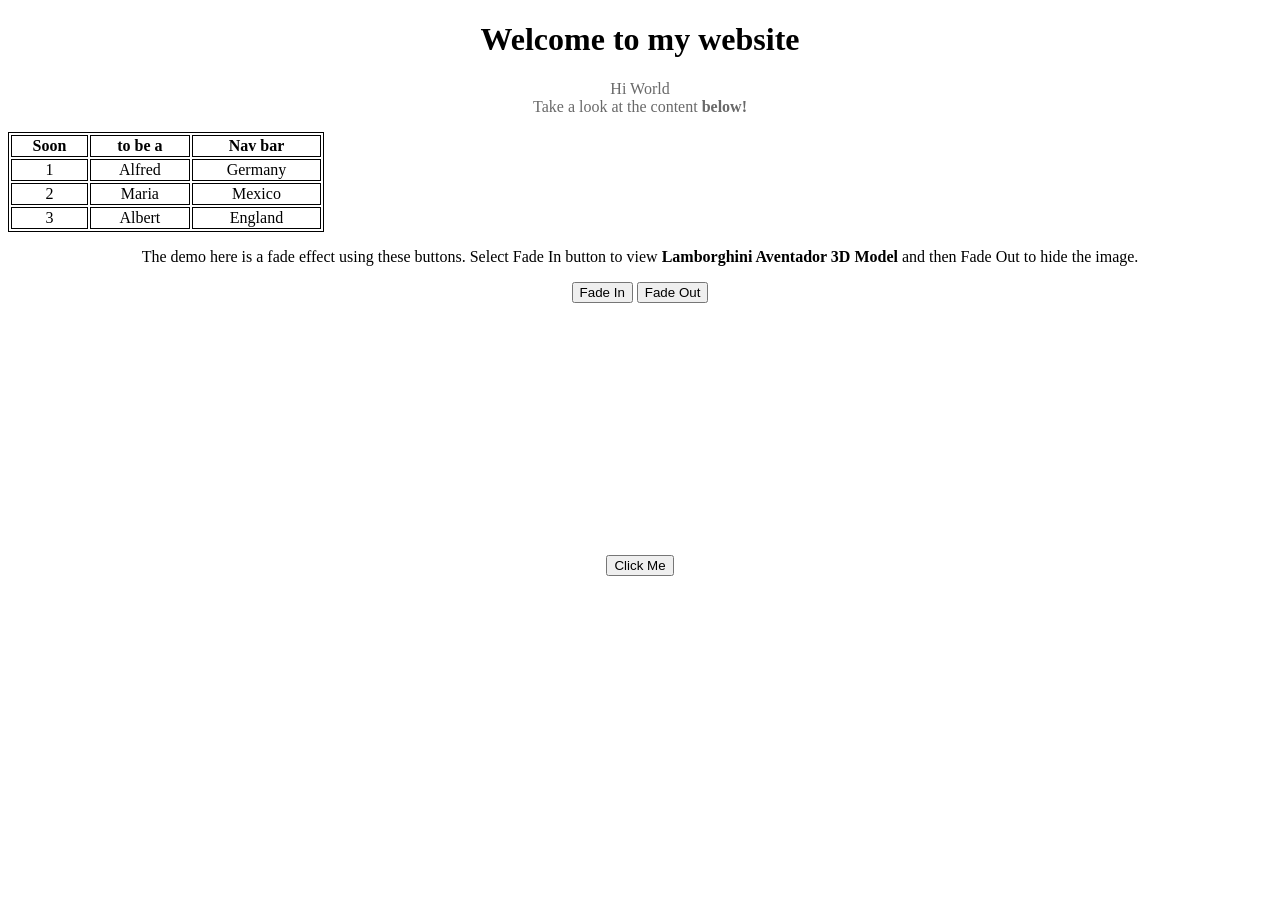
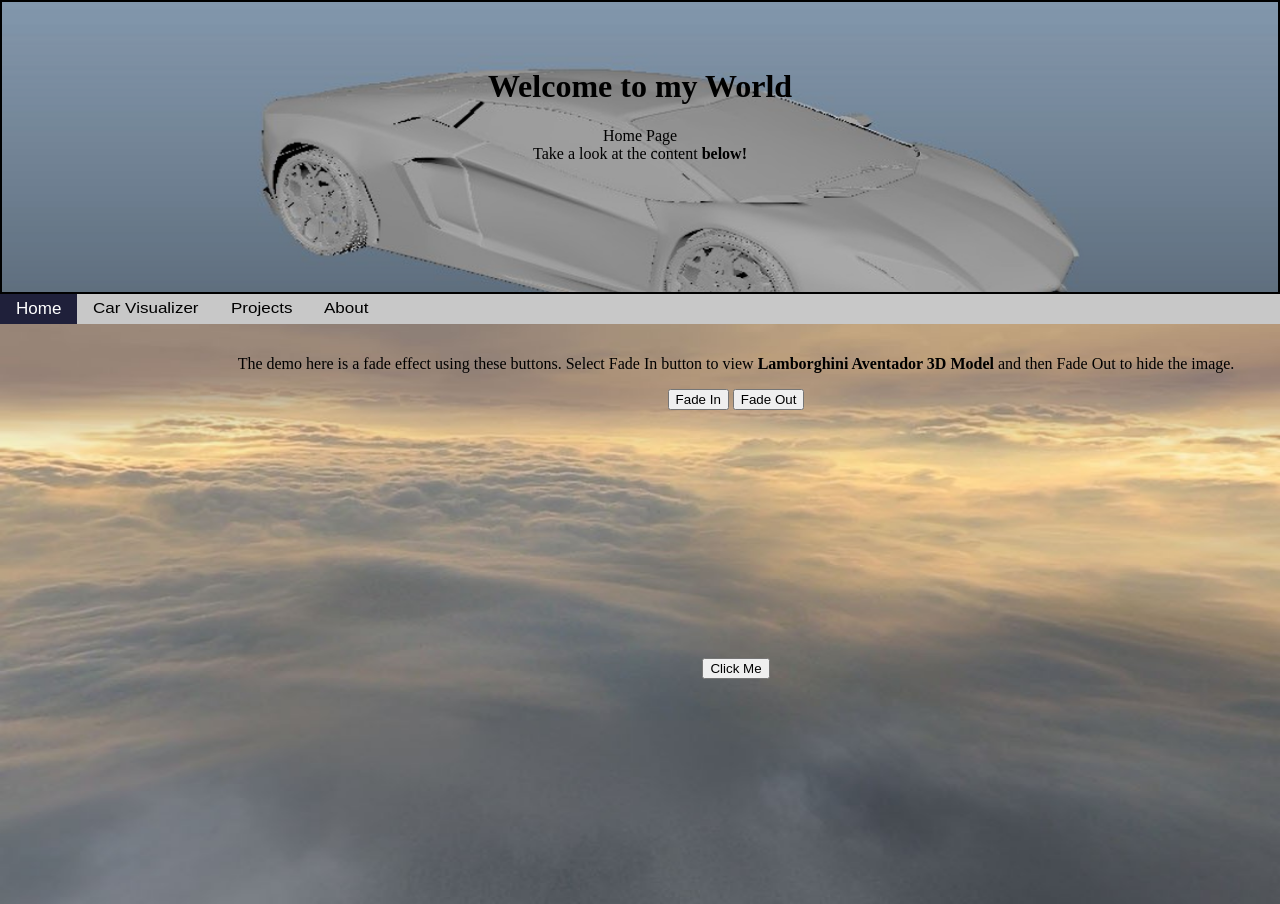
Before and after one commit to rsamanta1/demo, a plain HTML site: page index.html in a window 1280 px wide. Before the commit the page ends 800 px from the top, so only its background shows below. Drawn offline with Linux system fonts and the light colour scheme.

Commit message:
Add files via upload

```diff
--- a/index.html
+++ b/index.html
@@ -8,56 +8,40 @@
     <title>HTML Demo Website</title>
 </head>
 <body>
-    <h1>Welcome to my website</h1>
-    <p>
-        Hi World<br />Take a look at the content <b>below!</b>
-    </p>
-    <style>
-        table, th, td {
-            border: 1px solid black;
-            text-align: center;
-        }
-    </style>
-    <table style="width: 25%">
-        <tr>
-            <th>Soon</th>
-            <th>to be a</th>
-            <th>Nav bar</th>
-        </tr>
-        <tr>
-            <td>1</td>
-            <td>Alfred</td>
-            <td>Germany</td>
-        </tr>
-        <tr>
-            <td>2</td>
-            <td>Maria</td>
-            <td>Mexico</td>
-        </tr>
-        <tr>
-            <td>3</td>
-            <td>Albert</td>
-            <td>England</td>
-        </tr>
-    </table>
+    <div class="header">
+        <h1>Welcome to my World</h1>
+        <p>Home Page<br />Take a look at the content <b>below!</b></p>
+    </div>
+
+    <div id="navbar">
+
+            <ul class="topNav">
+                <li><a class="active" href="index.html">Home</a></li>
+                <li><a href="#Car Visualizer">Car Visualizer</a></li>
+                <li><a href="projects.html">Projects</a></li>
+                <li><a href="#About">About</a></li>
+            </ul>
+
+    </div>
+
+    <div class="content" style="margin-left:15%; padding: 15px 15px; height: 550px;">
+
 
         <p id="new">The demo here is a fade effect using these buttons. Select Fade In button to view <b>Lamborghini Aventador 3D Model</b> and then Fade Out to hide the image.</p>
         <div class="text-center">
             <button onclick="fadeIn()">Fade In</button>
             <button onclick="fadeOut()">Fade Out</button>
             <br />
-        <br />
             <img id="img1" src="lamborghini.png" alt="Lambo" width="538" height="212">
             <br />
         </div>
-
-
 
         <br />
         <div class="text-center">
             <button onclick="addThis()">Click Me</button> <br />
             <p3 id="demo"></p3>
         </div>
+    </div>
     <script src="script.js"></script>
 </body>
 </html>
--- a/script.js
+++ b/script.js
@@ -1,4 +1,16 @@
 //console.log("Halu, this works");
+window.onscroll = function () { myFunction() };
+
+var navbar = document.getElementById("navbar");
+var sticky = navbar.offsetTop;
+
+function myFunction() {
+    if (window.pageYOffset >= sticky) {
+        navbar.classList.add("sticky")
+    } else {
+        navbar.classList.remove("sticky");
+    }
+}
 
 var opacity = 0;
 var myInterval = 0;
--- a/style.css
+++ b/style.css
@@ -1,10 +1,103 @@
+.header {
+    border: 2px solid black;
+    padding: 45px;
+    background: url("lamborghini.png");
+    background-repeat: no-repeat;
+    background-size: auto;
+    height: 25vh;
+    position: relative;
+    z-index: -20;
+    background-size: 100% 150%;
+}
+#navbar {
+    overflow: hidden;
+}
+
+    #navbar a {
+        font-family: Arial;
+        float: left;
+        display: block;
+        color: black;
+        text-align: center;
+        padding: 5px 16px;
+        text-decoration: none;
+        font-size: 17px;
+        transform: scale(1, .85);
+    }
+
+        #navbar a:hover {
+            background-color: #555;
+            color: white;
+            transform: scale(1, 1);
+        }
+
+        #navbar a.active {
+            background-color: #1f203a;
+            color: white;
+            transform: scale(1, 1);
+        }
+
+.content {
+    padding: 5px;
+}
+
+.sticky {
+    position: fixed;
+    top: 0;
+    width: 100%;
+}
+
+    .sticky + .content {
+        padding-top: 60px;
+    }
+
+body {
+    background-image: url("nx.jpg");
+    background-color: black;
+    background-repeat: no-repeat;
+    background-position: center;
+    background-size: 100% 100%;
+    margin: 0;
+}
+
+.topNav {
+    list-style-type: none;
+    margin: 0px 0px;
+    padding: 0;
+    overflow: hidden;
+    background-color: rgba(200,200,200, 1.0);
+    width: 100%;
+    overflow: auto;
+}
+
+.fixed {
+    position: fixed;
+    width: 100%;
+    top:0;
+    z-index: 20;
+}
+
+li a {
+    display: block;
+    padding: 10px 6px;
+    color: #000;
+    text-decoration: none;
+}
+li a.active {
+    background-color: navy;
+    color: white;
+}
+li a:hover:not(.active) {
+    background-color: #555;
+    color: white;
+}
 h1 {
     color: black;
     text-align: Center;
 }
 
 p {
-    color: dimgrey;
+    color: black;
     text-align: center;
 }
 #new {
@@ -15,9 +108,11 @@ p3 {
     color: red;
     text-align: left;
 }
-
-img {
+#img1 {
     opacity:0;
+    display: block;
+    margin-left: auto;
+    margin-right: auto;
 }
 .text-center {
     text-align: center;
```
Also changed, not shown: projects.html (added, +33 -0 lines), nx.jpg (added). Lines whose indentation alone changed are shown as unchanged.
